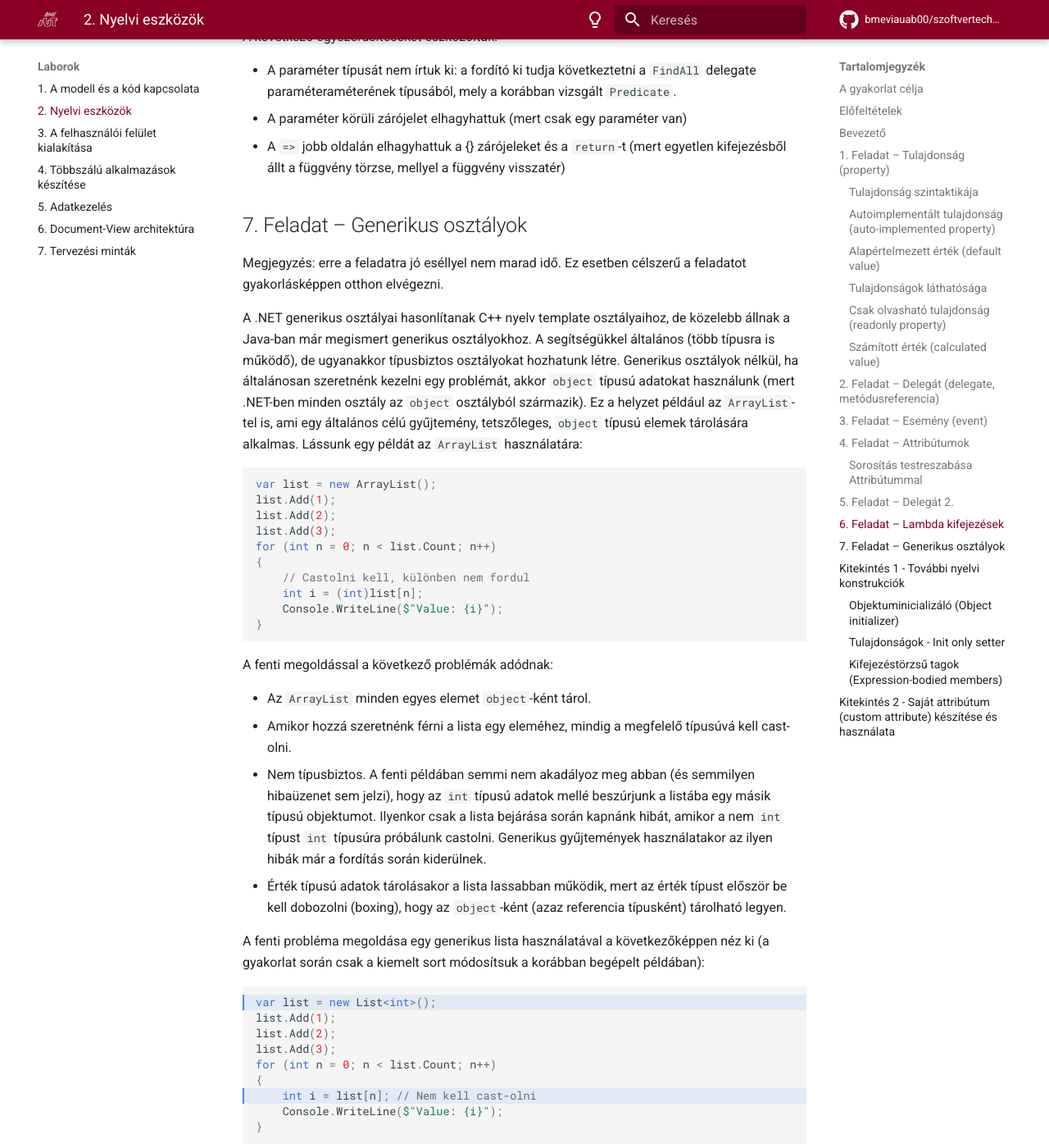
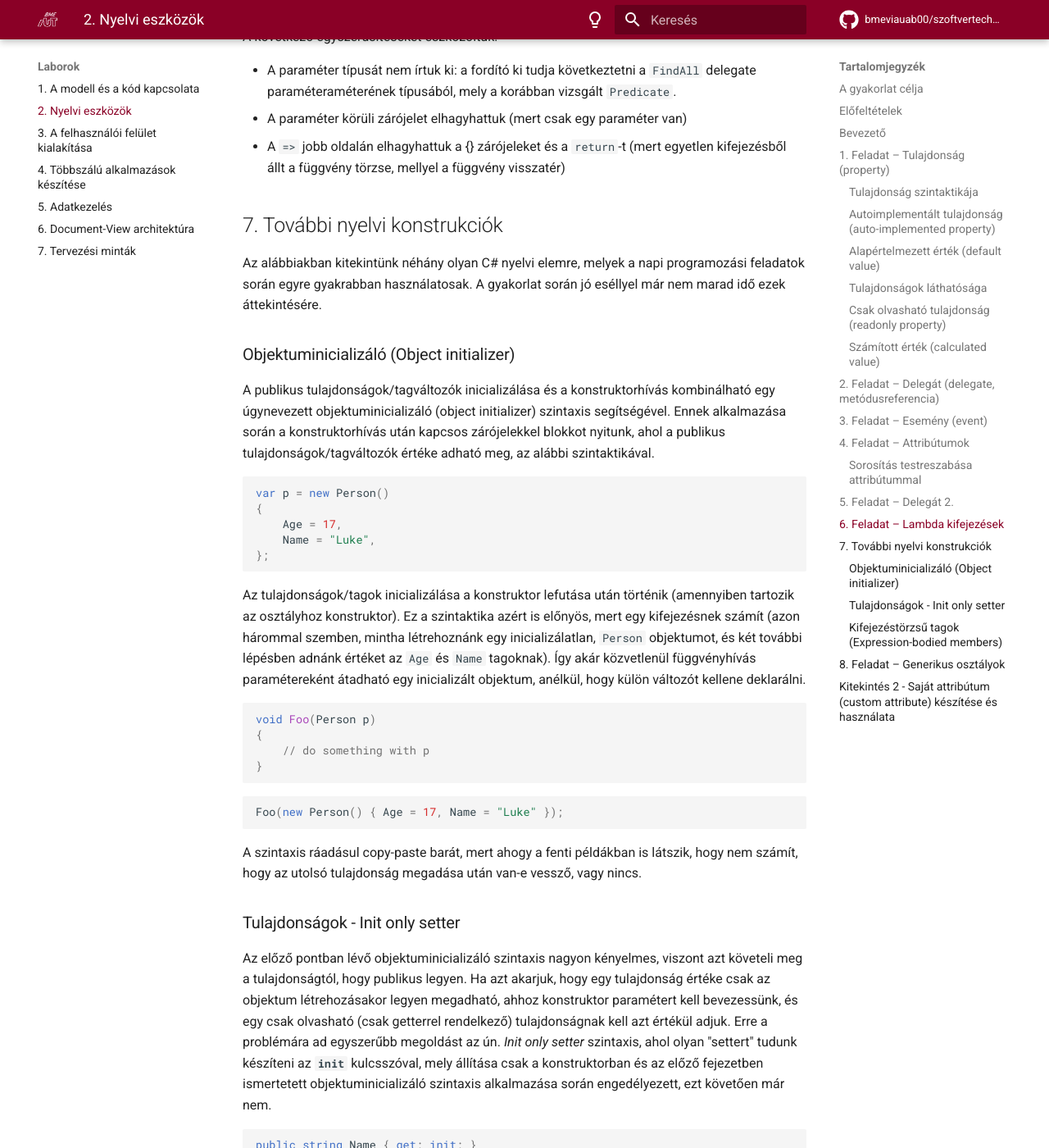
Before and after one commit to bzolka/szt_doc_teszt, an MkDocs documentation site: the page built from docs/labor/2-nyelvi-eszkozok/index.md, in a window 1280 px wide and 1400 px high, scrolled down 16060 px. Shown: the whole window at 82% size. Built offline with MkDocs 1.6.1 and Material for MkDocs 9.7.7, drawn with Linux system fonts in a browser that asks for light colours; comment, search, counter and statistics services are not loaded; some of the changed text lies outside the part shown.

Commit message:
Lab2: átszervezés, újabb témakörök leírásának hangolása 2

````diff
--- a/docs/labor/2-nyelvi-eszkozok/index.md
+++ b/docs/labor/2-nyelvi-eszkozok/index.md
@@ -408,7 +408,7 @@ Ahogyan a tulajdonságok a getter és setter metódusoknak, addig a fent látott
 
 ## 4. Feladat – Attribútumok
 
-### Sorosítás testreszabása Attribútummal
+### Sorosítás testreszabása attribútummal
 
 **Az attribútumok segítségével deklaratív módon metaadatokkal láthatjuk el forráskódunkat**. Az attribútum is tulajdonképpen egy osztály, melyet hozzákötünk a program egy megadott eleméhez (típushoz, osztályhoz, interfészhez, metódushoz, stb.). Ezeket a metainformációkat a program futása közben bárki (akár mi magunk is) kiolvashatja az úgynevezett reflection mechanizmus segítségével. Az attribútumok a Java annotációk .NET-beli megfelelőinek is tekinthetők.
 
@@ -550,53 +550,13 @@ A következő egyszerűsítéseket eszközöltük:
 - A paraméter körüli zárójelet elhagyhattuk (mert csak egy paraméter van)
 - A `=>` jobb oldalán elhagyhattuk a {} zárójeleket és a `return`-t (mert egyetlen kifejezésből állt a függvény törzse, mellyel a függvény visszatér)
 
-## 7. Feladat – Generikus osztályok
+## 7. További nyelvi konstrukciók
 
-Megjegyzés: erre a feladatra jó eséllyel nem marad idő. Ez esetben célszerű a feladatot gyakorlásképpen otthon elvégezni.
-
-A .NET generikus osztályai hasonlítanak C++ nyelv template osztályaihoz, de közelebb állnak a Java-ban már megismert generikus osztályokhoz. A segítségükkel általános (több típusra is működő), de ugyanakkor típusbiztos osztályokat hozhatunk létre. Generikus osztályok nélkül, ha általánosan szeretnénk kezelni egy problémát, akkor `object` típusú adatokat használunk (mert .NET-ben minden osztály az `object` osztályból származik). Ez a helyzet például az `ArrayList`-tel is, ami egy általános célú gyűjtemény, tetszőleges, `object` típusú elemek tárolására alkalmas. Lássunk egy példát az `ArrayList` használatára:
-
-```csharp
-var list = new ArrayList();
-list.Add(1);
-list.Add(2);
-list.Add(3);
-for (int n = 0; n < list.Count; n++)
-{
-    // Castolni kell, különben nem fordul
-    int i = (int)list[n];
-    Console.WriteLine($"Value: {i}");
-}
-```
-
-A fenti megoldással a következő problémák adódnak:
-
-- Az `ArrayList` minden egyes elemet `object`-ként tárol.
-- Amikor hozzá szeretnénk férni a lista egy eleméhez, mindig a megfelelő típusúvá kell cast-olni.
-- Nem típusbiztos. A fenti példában semmi nem akadályoz meg abban (és semmilyen hibaüzenet sem jelzi), hogy az `int` típusú adatok mellé  beszúrjunk a listába egy másik típusú objektumot. Ilyenkor csak a lista bejárása során kapnánk hibát, amikor a nem `int` típust `int` típusúra próbálunk castolni. Generikus gyűjtemények használatakor az ilyen hibák már a fordítás során kiderülnek.
-- Érték típusú adatok tárolásakor a lista lassabban működik, mert az érték típust először be kell dobozolni (boxing), hogy az `object`-ként (azaz referencia típusként) tárolható legyen.
-
-A fenti probléma megoldása egy generikus lista használatával a következőképpen néz ki (a gyakorlat során csak a kiemelt sort módosítsuk a korábban begépelt példában):
-
-```csharp hl_lines="1 7"
-var list = new List<int>();
-list.Add(1);
-list.Add(2);
-list.Add(3);
-for (int n = 0; n < list.Count; n++)
-{
-    int i = list[n]; // Nem kell cast-olni
-    Console.WriteLine($"Value: {i}");
-}
-```
-
-## Kitekintés 1 - További nyelvi konstrukciók
-
-Az alábbiakban kitekintünk néhány olyan C# nyelvi elemre, melyek a napi programozási feladatok során egyre gyakrabban használtak. A labor során jó eséllyel már nem marad idő ezek áttekintésére.
+Az alábbiakban kitekintünk néhány olyan C# nyelvi elemre, melyek a napi programozási feladatok során egyre gyakrabban használatosak. A gyakorlat során jó eséllyel már nem marad idő ezek áttekintésére.
 
 ### Objektuminicializáló (Object initializer)
 
-A publikus tulajdonságok/tagváltozók inicializálása és a konstruktorhívás kombinálható egy úgynevezett objektuminicializáló (object initializer) szintaxis segítségével. Elég csak a konstruktorhívás után kapcsos zárójelekkel blokkot nyissunk, ahol a publikus tulajdonságok/tagváltozók értéke adható meg, az alábbi szintaktikával.
+A publikus tulajdonságok/tagváltozók inicializálása és a konstruktorhívás kombinálható egy úgynevezett objektuminicializáló (object initializer) szintaxis segítségével. Ennek alkalmazása során a konstruktorhívás után kapcsos zárójelekkel blokkot nyitunk, ahol a publikus tulajdonságok/tagváltozók értéke adható meg, az alábbi szintaktikával.
 
 ```csharp
 var p = new Person()
@@ -677,6 +637,46 @@ public int AgeInDogYear() => Age * 7;
 !!! Note
     A Microsoft hivatalos dokumentációjának magyar fordításában az "expression-bodied members" nem "kifejezéstörzsű", hanem "kifejezéstestű" tagként szerepel. Köszönjük szépen, de a függvényeknek sokkal inkább törzse, mint teste van a magyar terminológiában, így ezt nem vesszük át...
 
+## 8. Feladat – Generikus osztályok
+
+Megjegyzés: erre a feladatra jó eséllyel nem marad idő. Ez esetben célszerű a feladatot gyakorlásképpen otthon elvégezni.
+
+A .NET generikus osztályai hasonlítanak C++ nyelv template osztályaihoz, de közelebb állnak a Java-ban már megismert generikus osztályokhoz. A segítségükkel általános (több típusra is működő), de ugyanakkor típusbiztos osztályokat hozhatunk létre. Generikus osztályok nélkül, ha általánosan szeretnénk kezelni egy problémát, akkor `object` típusú adatokat használunk (mert .NET-ben minden osztály az `object` osztályból származik). Ez a helyzet például az `ArrayList`-tel is, ami egy általános célú gyűjtemény, tetszőleges, `object` típusú elemek tárolására alkalmas. Lássunk egy példát az `ArrayList` használatára:
+
+```csharp
+var list = new ArrayList();
+list.Add(1);
+list.Add(2);
+list.Add(3);
+for (int n = 0; n < list.Count; n++)
+{
+    // Castolni kell, különben nem fordul
+    int i = (int)list[n];
+    Console.WriteLine($"Value: {i}");
+}
+```
+
+A fenti megoldással a következő problémák adódnak:
+
+- Az `ArrayList` minden egyes elemet `object`-ként tárol.
+- Amikor hozzá szeretnénk férni a lista egy eleméhez, mindig a megfelelő típusúvá kell cast-olni.
+- Nem típusbiztos. A fenti példában semmi nem akadályoz meg abban (és semmilyen hibaüzenet sem jelzi), hogy az `int` típusú adatok mellé  beszúrjunk a listába egy másik típusú objektumot. Ilyenkor csak a lista bejárása során kapnánk hibát, amikor a nem `int` típust `int` típusúra próbálunk castolni. Generikus gyűjtemények használatakor az ilyen hibák már a fordítás során kiderülnek.
+- Érték típusú adatok tárolásakor a lista lassabban működik, mert az érték típust először be kell dobozolni (boxing), hogy az `object`-ként (azaz referencia típusként) tárolható legyen.
+
+A fenti probléma megoldása egy generikus lista használatával a következőképpen néz ki (a gyakorlat során csak a kiemelt sort módosítsuk a korábban begépelt példában):
+
+```csharp hl_lines="1 7"
+var list = new List<int>();
+list.Add(1);
+list.Add(2);
+list.Add(3);
+for (int n = 0; n < list.Count; n++)
+{
+    int i = list[n]; // Nem kell cast-olni
+    Console.WriteLine($"Value: {i}");
+}
+```
+
 ## Kitekintés 2 - Saját attribútum (custom attribute) készítése és használata
 
 Az alábbi nem tananyag, kitekintésként szolgál a témakörben érdeklődők számára.
````
Also changed, not shown: other parts of docs/labor/2-nyelvi-eszkozok/index.md (+2 -2 lines).
